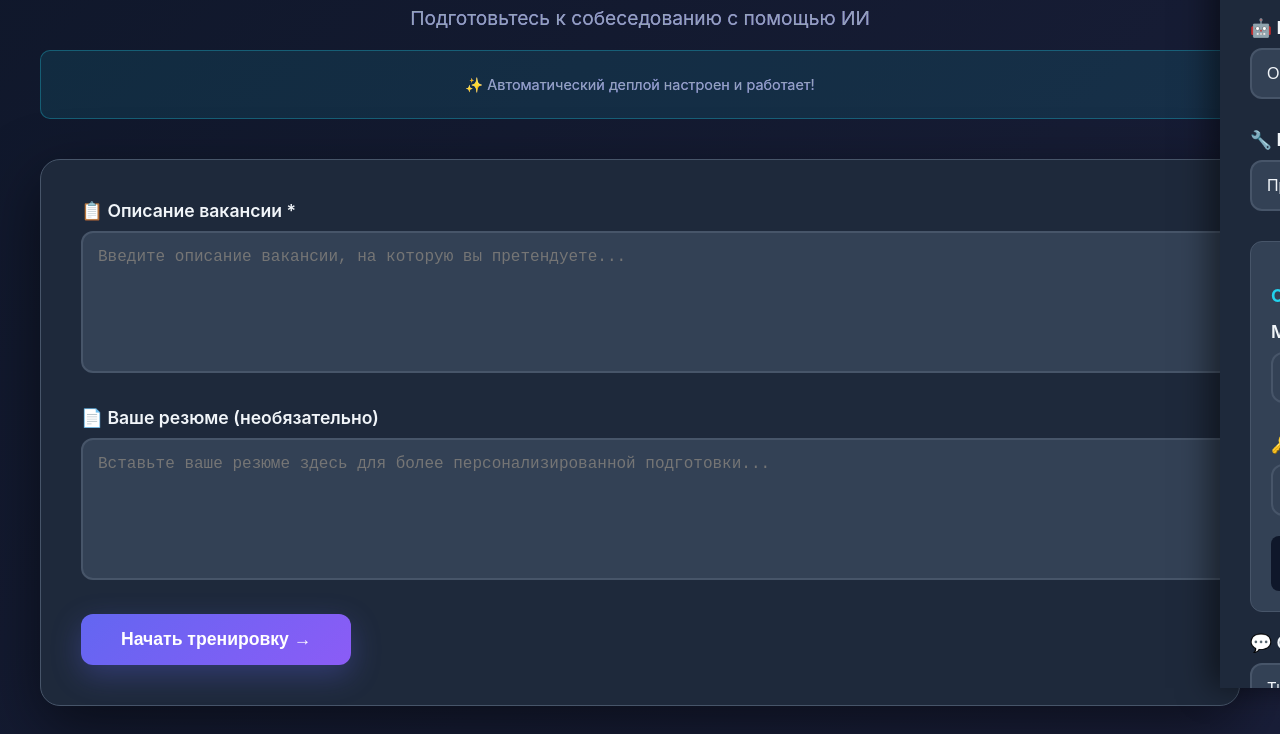
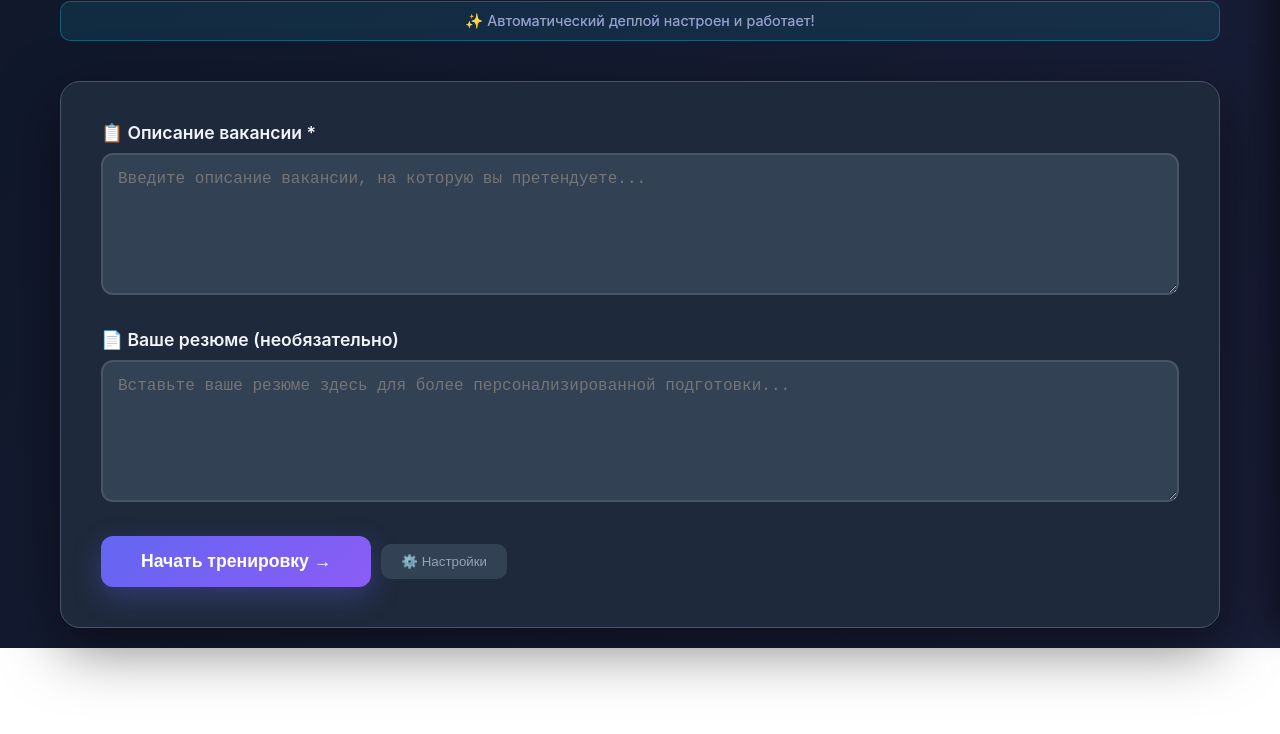
Before and after one commit to aihrtest-create/ai-interview-trainer, a website: page index.html in a window 1280 px wide. Shown: the part 172-906 px from the top of the page. After the commit the page ends 820 px from the top, so only its background shows below. Drawn offline with Linux system fonts and the light colour scheme.

Commit message:
Update index.html

```diff
--- a/index.html
+++ b/index.html
@@ -5,6 +5,12 @@
     <meta name="viewport" content="width=device-width, initial-scale=1.0">
     <title>AI Interview Trainer</title>
     <style>
+        * {
+            margin: 0;
+            padding: 0;
+            box-sizing: border-box;
+        }
+
         :root {
             --primary: #6366f1;
             --primary-dark: #4f46e5;
@@ -494,9 +500,12 @@
                     <textarea id="resume" rows="6" placeholder="Вставьте ваше резюме здесь для более персонализированной подготовки..."></textarea>
                 </div>
 
-                <button class="btn" onclick="startInterview()">
-                    Начать тренировку →
-                </button>
+                <div style="display: flex; gap: 10px; align-items: center;">
+                    <button class="btn" onclick="startInterview()">
+                        Начать тренировку →
+                    </button>
+                    <button class="settings-btn" onclick="toggleSettings()">⚙️ Настройки</button>
+                </div>
             </div>
         </div>
 
@@ -891,7 +900,6 @@
             const proxyUrl = localStorage.getItem('proxyUrl') || 'http://localhost:3000';
 
             if (isTest) {
-                // Простая проверка доступности прокси
                 const response = await fetch(`${proxyUrl}/api/health`, {
                     method: 'GET',
                     headers: {
@@ -990,7 +998,6 @@
             }
 
             if (isTest) {
-                // Простой тест с минимальным запросом
                 const testResponse = await fetch('https://openrouter.ai/api/v1/models', {
                     headers: {
                         'Authorization': `Bearer ${apiKey}`
@@ -1046,7 +1053,6 @@
             }
 
             if (isTest) {
-                // Простой тест
                 const testResponse = await fetch(`https://generativelanguage.googleapis.com/v1beta/models?key=${apiKey}`);
 
                 if (!testResponse.ok) {
```
